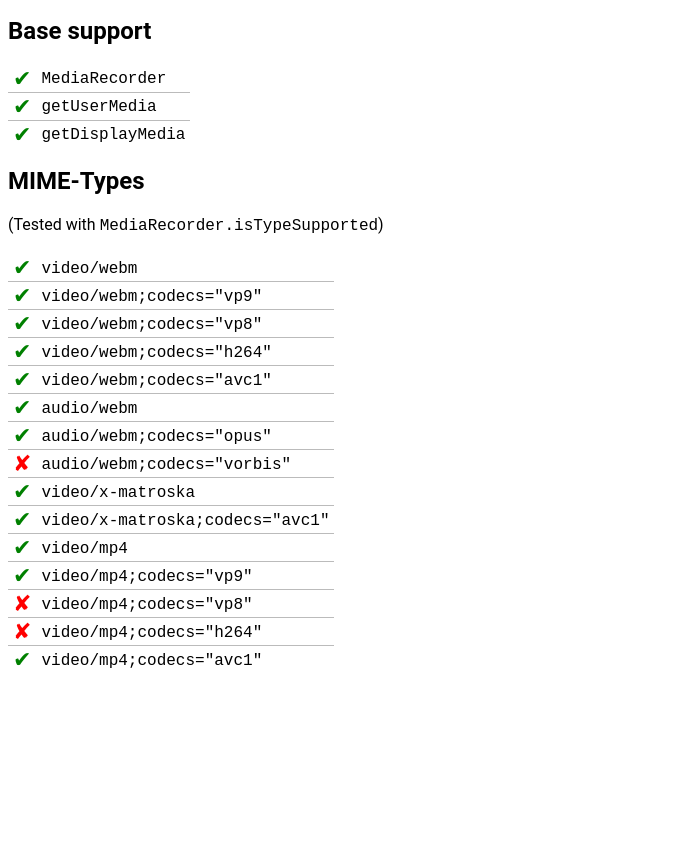
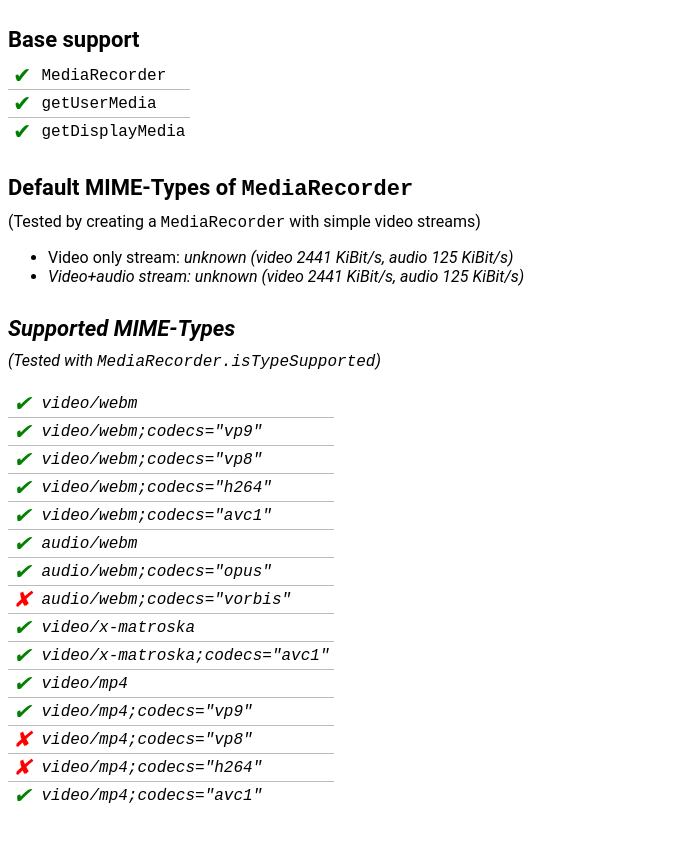
Before and after one commit to LukasKalbertodt/mime-test, a plain HTML site: page index.html in a window 1280 px wide. Shown: the part 55-896 px from the top of the page, without its empty margins (0-673 px from the left). Before the commit the page ends 800 px from the top, so only its background shows below. Drawn offline with Linux system fonts and the light colour scheme.

Commit message:
Add check for default MIME type

```diff
--- a/index.html
+++ b/index.html
@@ -5,14 +5,16 @@
     <title>Test MIME-Type Support of your MediaRecorder</title>
     <style>
       body {
-        font-family: 'Roboto', sans;
+        font-family: 'Roboto', Sans-Serif;
         font-size: 16px;
       }
       h1 {
         font-size: 28px;
       }
       h2 {
-        font-size: 24px;
+        margin-top: 30px;
+        font-size: 22px;
+        margin-bottom: 10px;
       }
       .icon {
         font-size: 22px;
@@ -31,93 +33,10 @@
   <body>
     <h1>Test MIME-Type Support of your MediaRecorder</h1>
     <div id="results"></div>
-    <script>
-      const out = document.getElementById('results');
-      const sym = b => b
-        ? '<span class="icon" style="color:green;">✔</span>'
-        : '<span class="icon" style="color:red;">✘</span>';
-
-      // Base Support
-      const isMediaRecorderSupported = typeof MediaRecorder !== 'undefined';
-      const isUserCaptureSupported = 'mediaDevices' in navigator
-        && 'getUserMedia' in navigator.mediaDevices;
-      const isDisplayCaptureSupported = 'mediaDevices' in navigator
-        && 'getDisplayMedia' in navigator.mediaDevices;
-
-      const baseOut = `
-        <h2>Base support</h2>
-        <table>
-          <tbody>
-            <tr>
-              <td>${sym(isMediaRecorderSupported)}</td>
-              <td><code>MediaRecorder</code></td>
-            </tr>
-            <tr>
-              <td>${sym(isUserCaptureSupported)}</td>
-              <td><code>getUserMedia</code></td>
-            </tr>
-            <tr>
-              <td>${sym(isDisplayCaptureSupported)}</td>
-              <td><code>getDisplayMedia</code></td>
-            </tr>
-          </tbody>
-        </table>
-      `;
-
-      // MIME Types
-      const canCheckMime = isMediaRecorderSupported && 'isTypeSupported' in MediaRecorder;
-
-      let mimeOut;
-      if (canCheckMime) {
-        let mimeRows = "";
-        const mimes = [
-          'video/webm',
-          'video/webm;codecs="vp9"',
-          'video/webm;codecs="vp8"',
-          'video/webm;codecs="h264"',
-          'video/webm;codecs="avc1"',
-          'audio/webm',
-          'audio/webm;codecs="opus"',
-          'audio/webm;codecs="vorbis"',
-          'video/x-matroska',
-          'video/x-matroska;codecs="avc1"',
-          'video/mp4',
-          'video/mp4;codecs="vp9"',
-          'video/mp4;codecs="vp8"',
-          'video/mp4;codecs="h264"',
-          'video/mp4;codecs="avc1"',
-        ];
-
-        for (const mime of mimes) {
-          const isSupported = MediaRecorder.isTypeSupported(mime);
-          mimeRows += `
-            <tr>
-              <td>${sym(isSupported)}</td>
-              <td><code>${mime}</code></td>
-            </tr>
-          `;
-        }
-
-        mimeOut = `
-          <h2>MIME-Types</h2>
-          (Tested with <code>MediaRecorder.isTypeSupported</code>)
-          <br>
-          <br>
-          <table>
-            <tbody>
-              ${mimeRows}
-            </tbody>
-          </table>
-        `;
-      } else {
-        mimeOut = `
-          <h2>MIME-Types</h2>
-          <code>MediaRecorder.isTypeSupported</code> is not supported by your browser :(
-        `;
-      }
-
-
-      out.innerHTML = baseOut + mimeOut;
-    </script>
+    <div style="visibility: hidden; height: 0;">
+      <video crossorigin="anonymous" src="video-only.mp4" id="videoOnlyInput" />
+      <video crossorigin="anonymous" src="with-audio.mp4" id="withAudioInput" />
+    </div>
+    <script src="index.js"></script>
   </body>
 </html>
--- /dev/null
+++ b/index.js
@@ -0,0 +1,138 @@
+// Converts a boolean into a unicode icon
+const sym = b => b
+  ? '<span class="icon" style="color:green;">✔</span>'
+  : '<span class="icon" style="color:red;">✘</span>';
+
+// Checks the default MIME types of `MediaRecorder` for video only input and
+// audio+video input.
+const getDefaultMime = () => {
+  const videoOnly = document.getElementById('videoOnlyInput');
+  const withAudio = document.getElementById('withAudioInput');
+
+  let fn;
+  if (typeof videoOnly.captureStream === "function") {
+    fn = 'captureStream';
+  } else if (typeof videoOnly.mozCaptureStream === "function") {
+    fn = 'mozCaptureStream';
+  } else {
+    return `
+      Can't check default MIME types as <code>captureStream</code> on
+      <code><video></code> elements is not supported. :(
+    `;
+  }
+
+  const getMime = elem => {
+    const stream = elem[fn]();
+    const rec = new MediaRecorder(stream);
+    const mime = rec.mimeType === "" ? "<i>unknown<i>" : `<code>${rec.mimeType}</code>`;
+    const aBitrate = Math.round(rec.audioBitsPerSecond / 1024);
+    const vBitrate = Math.round(rec.videoBitsPerSecond / 1024);
+    const bitrates = `(video ${vBitrate} KiBit/s, audio ${aBitrate} KiBit/s)`;
+
+    return `${mime} ${bitrates}`;
+  };
+
+  return `
+    <h2>Default MIME-Types of <code>MediaRecorder</code></h2>
+    (Tested by creating a <code>MediaRecorder</code> with simple video streams)
+    <ul>
+      <li>Video only stream: ${getMime(videoOnly)}</li>
+      <li>Video+audio stream: ${getMime(withAudio)}</li>
+    </ul>
+  `;
+};
+
+// Checks a bunch of popular MIME types.
+const getSupportedMimes = () => {
+  const canCheckMime = 'isTypeSupported' in MediaRecorder;
+
+  let body;
+  if (canCheckMime) {
+    let mimeRows = "";
+    const mimes = [
+      'video/webm',
+      'video/webm;codecs="vp9"',
+      'video/webm;codecs="vp8"',
+      'video/webm;codecs="h264"',
+      'video/webm;codecs="avc1"',
+      'audio/webm',
+      'audio/webm;codecs="opus"',
+      'audio/webm;codecs="vorbis"',
+      'video/x-matroska',
+      'video/x-matroska;codecs="avc1"',
+      'video/mp4',
+      'video/mp4;codecs="vp9"',
+      'video/mp4;codecs="vp8"',
+      'video/mp4;codecs="h264"',
+      'video/mp4;codecs="avc1"',
+    ];
+
+    for (const mime of mimes) {
+      const isSupported = MediaRecorder.isTypeSupported(mime);
+      mimeRows += `
+        <tr>
+          <td>${sym(isSupported)}</td>
+          <td><code>${mime}</code></td>
+        </tr>
+      `;
+    }
+
+    body = `
+      (Tested with <code>MediaRecorder.isTypeSupported</code>)
+      <br>
+      <br>
+      <table>
+        <tbody>
+          ${mimeRows}
+        </tbody>
+      </table>
+    `;
+  } else {
+    body = `
+      <code>MediaRecorder.isTypeSupported</code> is not supported by your browser :(
+    `;
+  }
+
+  return `
+    <h2>Supported MIME-Types</h2>
+    ${body}
+  `;
+}
+
+
+(() => {
+  // Base Support
+  const isMediaRecorderSupported = typeof MediaRecorder !== 'undefined';
+  const isUserCaptureSupported = 'mediaDevices' in navigator
+    && 'getUserMedia' in navigator.mediaDevices;
+  const isDisplayCaptureSupported = 'mediaDevices' in navigator
+    && 'getDisplayMedia' in navigator.mediaDevices;
+
+  const out = document.getElementById('results');
+  const baseSupport = `
+    <h2>Base support</h2>
+    <table>
+      <tbody>
+        <tr>
+          <td>${sym(isMediaRecorderSupported)}</td>
+          <td><code>MediaRecorder</code></td>
+        </tr>
+        <tr>
+          <td>${sym(isUserCaptureSupported)}</td>
+          <td><code>getUserMedia</code></td>
+        </tr>
+        <tr>
+          <td>${sym(isDisplayCaptureSupported)}</td>
+          <td><code>getDisplayMedia</code></td>
+        </tr>
+      </tbody>
+    </table>
+  `;
+
+  // MIME Types
+  const defaultMime = isMediaRecorderSupported ? getDefaultMime() : "";
+  const supportedMimes = isMediaRecorderSupported ? getSupportedMimes() : "";
+
+  // Combine everything
+  out.innerHTML = baseSupport + defaultMime + supportedMimes;
+})();
```
Also changed, not shown: 2 other files.
